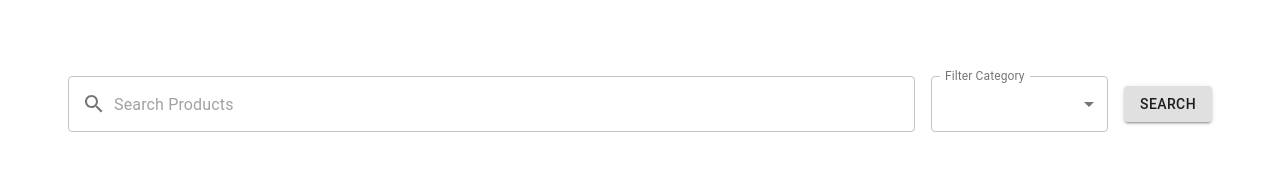
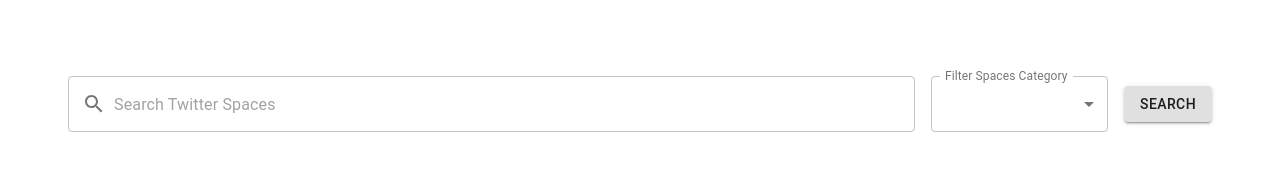
Before and after one commit to Rakhisharma/find-twitter-space, a React (Create React App) app: page / in a window 1280 px wide. Shown: the part 146-316 px from the top of the page. Built offline with nearby package versions, Linux system fonts and the light colour scheme.

Commit message:
Add text field component

```diff
--- a/src/components/Container/constants.ts
+++ b/src/components/Container/constants.ts
@@ -5,4 +5,19 @@ const ALL_MENUFIELD_ITEM: Value = {
     value: 'All Categories'
 };
 
-export { ALL_MENUFIELD_ITEM };
+const LIST_ITEMS: Array<Value> = [
+    {
+        id: '1',
+        value: 'Tech'
+    },
+    {
+        id: '2',
+        value: 'Web'
+    },
+    {
+        id: '3',
+        value: 'Javascript'
+    }
+];
+
+export { ALL_MENUFIELD_ITEM, LIST_ITEMS };
--- a/src/components/Container/index.tsx
+++ b/src/components/Container/index.tsx
@@ -4,7 +4,7 @@ import Search from '../Search';
 import MenuField from '../MenuField';
 
 import useStyles from './styles';
-import { ALL_MENUFIELD_ITEM } from './constants';
+import { ALL_MENUFIELD_ITEM, LIST_ITEMS } from './constants';
 import { Value } from './types';
 
 interface Props {
@@ -28,14 +28,14 @@ const Component = ({ onSubmit }: Props): ReactElement => {
             <Grid item xs={12}>
                 <Search
                     fullWidth
-                    placeholder="Search Products"
+                    placeholder="Search Twitter Spaces"
                     value={pattern}
                     onChange={newValue => setPattern(newValue)}
                     onSubmit={handleSubmit}
                 >
                     <MenuField
-                        label="Filter Category"
-                        items={[ALL_MENUFIELD_ITEM]}
+                        label="Filter Spaces Category"
+                        items={[ALL_MENUFIELD_ITEM, ...LIST_ITEMS]}
                         value={filter}
                         variant="outlined"
                         onChange={newValue => {
--- a/src/components/MenuField/index.tsx
+++ b/src/components/MenuField/index.tsx
@@ -1,6 +1,6 @@
-import React, { ReactElement } from 'react';
-import { TextField, TextFieldProps } from '@material-ui/core';
+import { ReactElement } from 'react';
 
+import TextField, { Props as TextFieldProps } from '../TextField';
 import { GroupValue, Value } from './types';
 import useStyles from './styles';
 
@@ -59,7 +59,7 @@ const Component = ({
             helperText={helperText}
             onBlur={onBlur}
             onChange={event => {
-                const value = getEventValue(event as unknown as string);
+                const value = getEventValue(event);
                 if (value) {
                     onChange(value as Value);
                 }
--- a/src/components/Search/index.tsx
+++ b/src/components/Search/index.tsx
@@ -1,8 +1,7 @@
 import React, { ReactElement } from 'react';
 import { Button, Grid, Icon, InputAdornment } from '@material-ui/core';
 import { Search } from '@material-ui/icons';
-
-import { TextField, TextFieldProps } from '@material-ui/core';
+import TextField, { Props as TextFieldProps } from '../TextField';
 
 interface Props {
     value: string;
@@ -33,9 +32,7 @@ const Component = ({
                             variant="outlined"
                             placeholder={placeholder}
                             value={value}
-                            onChange={newValue =>
-                                onChange(newValue as unknown as string)
-                            }
+                            onChange={newValue => onChange(newValue)}
                             onKeyPress={({ key }) =>
                                 key === 'Enter' && onSubmit()
                             }
--- /dev/null
+++ b/src/components/TextField/index.tsx
@@ -0,0 +1,104 @@
+import React, { ReactElement } from 'react';
+import { TextField, TextFieldProps } from '@material-ui/core';
+
+interface Props {
+    onChange: (newValue: string) => void;
+    isEnabled: boolean;
+    value: TextFieldProps['value'];
+    variant: TextFieldProps['variant'];
+    classes?: TextFieldProps['classes'];
+    rows?: TextFieldProps['rows'];
+    rowsMax?: TextFieldProps['rowsMax'];
+    onFocus?: TextFieldProps['onFocus'];
+    helperText?: string;
+    error?: TextFieldProps['error'];
+    inputRef?: TextFieldProps['inputRef'];
+    inputProps?: TextFieldProps['inputProps'];
+    InputProps?: TextFieldProps['InputProps'];
+    InputLabelProps?: TextFieldProps['InputLabelProps'];
+    onKeyPress?: TextFieldProps['onKeyPress'];
+    onMouseDown?: TextFieldProps['onMouseDown'];
+    type?: TextFieldProps['type'];
+    label?: string;
+    select?: TextFieldProps['select'];
+    onBlur?: TextFieldProps['onBlur'];
+    fullWidth?: TextFieldProps['fullWidth'];
+    isMultiline?: TextFieldProps['multiline'];
+    placeholder?: TextFieldProps['placeholder'];
+    children?: TextFieldProps['children'];
+    SelectProps?: TextFieldProps['SelectProps'];
+}
+
+const Component = ({
+    label,
+    onChange,
+    onBlur,
+    placeholder,
+    variant,
+    fullWidth,
+    isMultiline,
+    inputProps,
+    InputProps,
+    InputLabelProps,
+    SelectProps,
+    onKeyPress,
+    type,
+    inputRef,
+    children,
+    select,
+    isEnabled,
+    value,
+    helperText,
+    onMouseDown,
+    error,
+    classes,
+    rows,
+    rowsMax
+}: Props): ReactElement => {
+    const handleInputChange: TextFieldProps['onChange'] = ({ target }) => {
+        onChange(target.value);
+    };
+
+    return (
+        <TextField
+            aria-disabled={!isEnabled}
+            label={label}
+            value={value}
+            type={type}
+            placeholder={placeholder}
+            onBlur={onBlur}
+            select={select}
+            variant={variant}
+            fullWidth={fullWidth}
+            multiline={isMultiline}
+            inputRef={inputRef}
+            InputProps={InputProps}
+            inputProps={inputProps}
+            InputLabelProps={InputLabelProps}
+            onChange={handleInputChange}
+            SelectProps={SelectProps}
+            onKeyPress={onKeyPress}
+            onMouseDown={onMouseDown}
+            disabled={!isEnabled}
+            helperText={helperText}
+            error={error}
+            classes={classes}
+            rows={rows}
+            rowsMax={rowsMax}
+        >
+            {children}
+        </TextField>
+    );
+};
+
+Component.defaultProps = {
+    value: '',
+    onChange: () => {
+        // do nothing.
+    },
+    variant: 'filled',
+    isEnabled: true
+} as Partial<Props>;
+
+export default Component;
+export type { Props };
```
Also changed, not shown: 1 other file (tests, documents, lock files or other folders).
